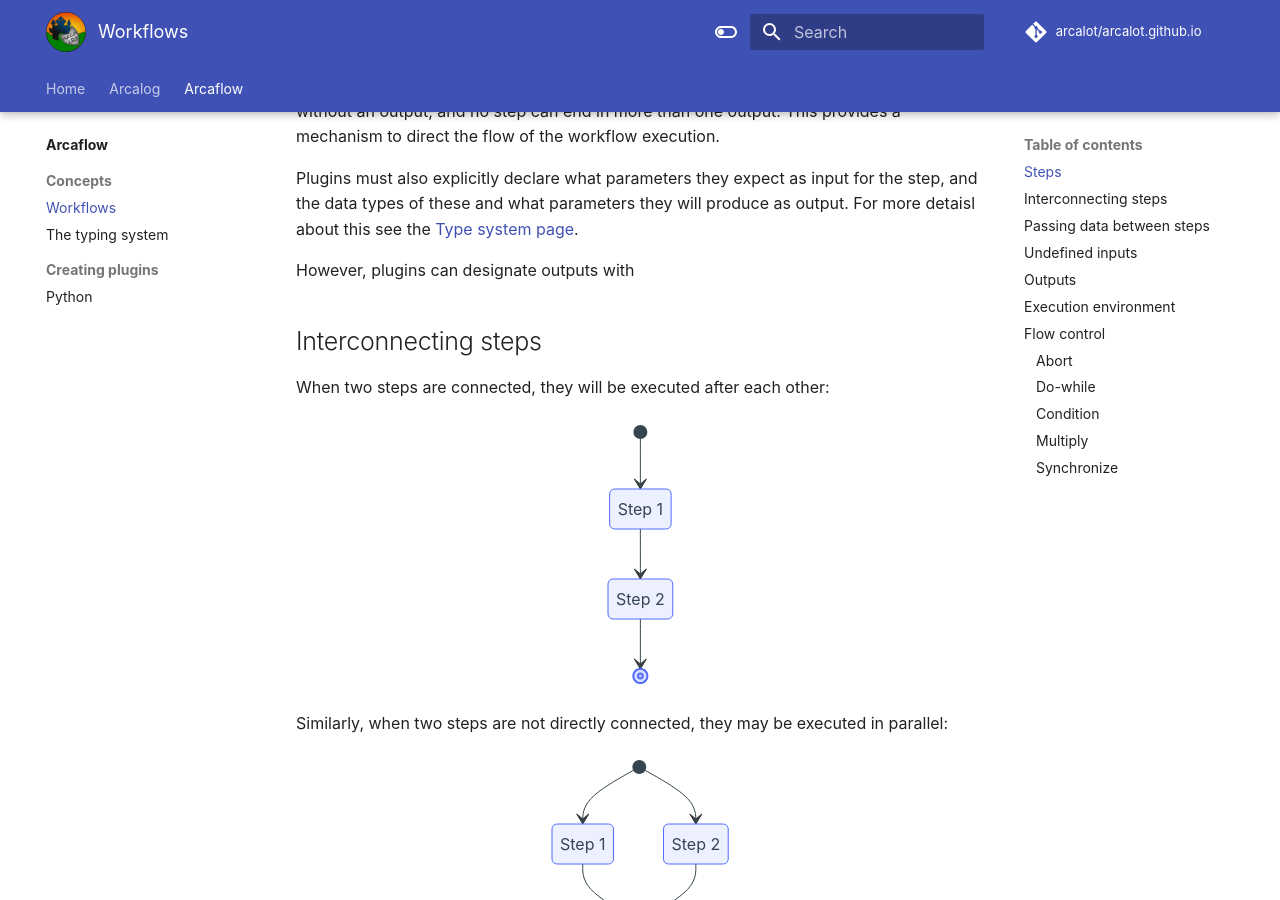
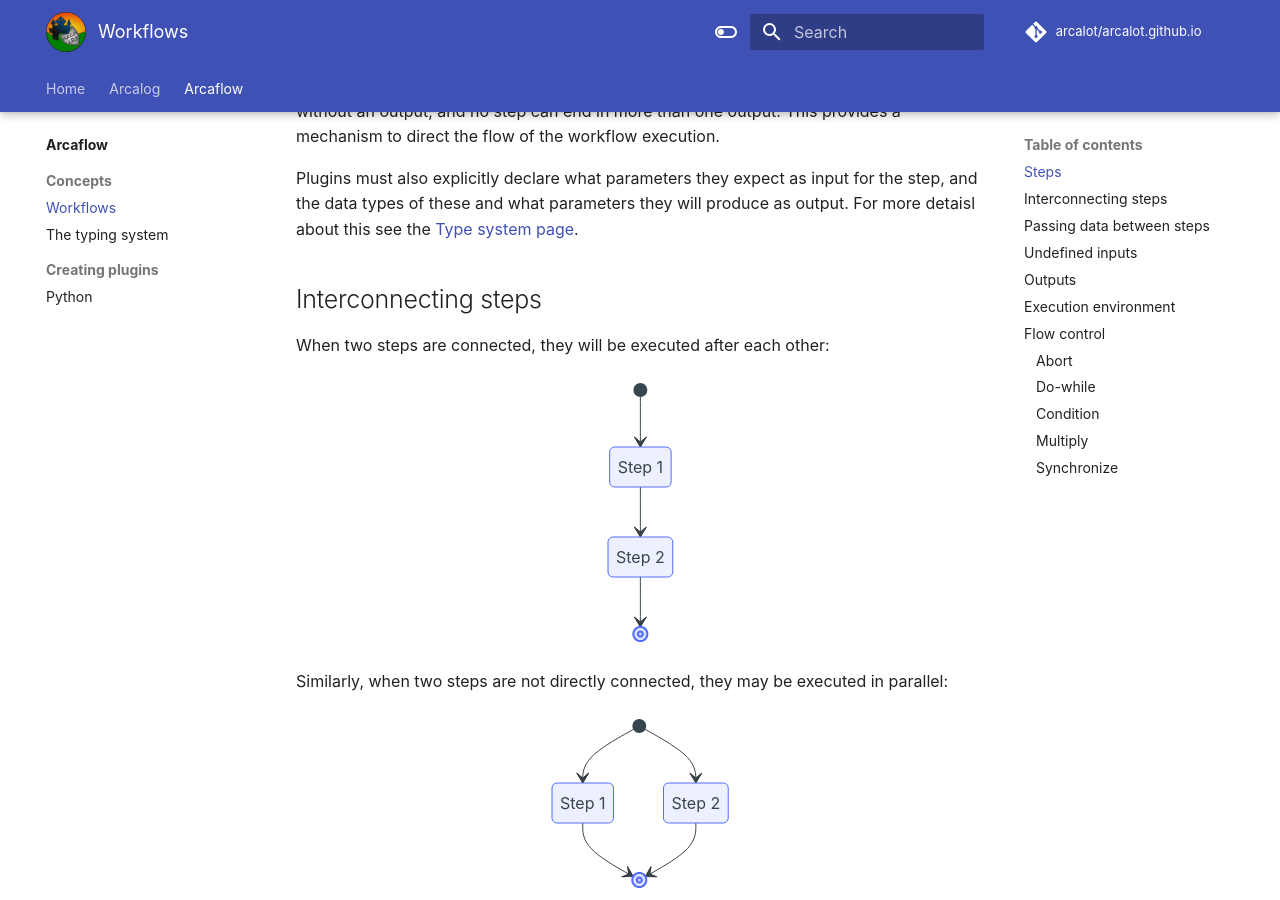
Before and after one commit to arcalot/arcalot.github.io, an MkDocs documentation site: the page built from docs/arcaflow/concepts/workflows.md, in a window 1280 px wide and 900 px high, scrolled down 1176 px. Built offline with MkDocs 1.6.1 and Material for MkDocs 9.7.7, drawn with Linux system fonts in a browser that asks for light colours; comment, search, counter and statistics services are not loaded.

Commit message:
Removed unfinished sentence

```diff
--- a/docs/arcaflow/concepts/workflows.md
+++ b/docs/arcaflow/concepts/workflows.md
@@ -34,8 +34,6 @@ These three output names (`success`, `warning`, and `error`) will be colored acc
 An important rule is that one step must always end in exactly one output. No step must end without an output, and no step can end in more than one output. This provides a mechanism to direct the flow of the workflow execution.
 
 Plugins must also explicitly declare what parameters they expect as input for the step, and the data types of these and what parameters they will produce as output. For more detaisl about this see the [Type system page](typing.md).
-
-However, plugins can designate outputs with
 
 ## Interconnecting steps
 
```
